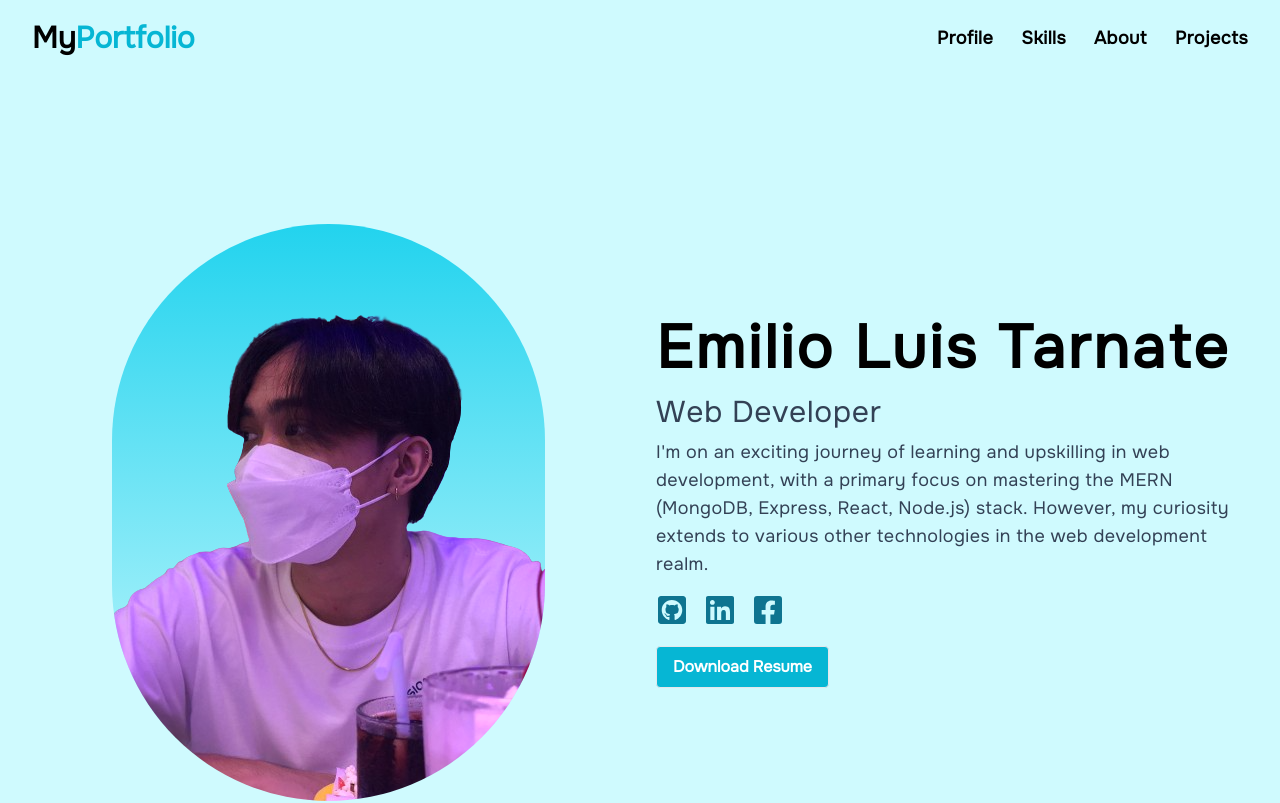
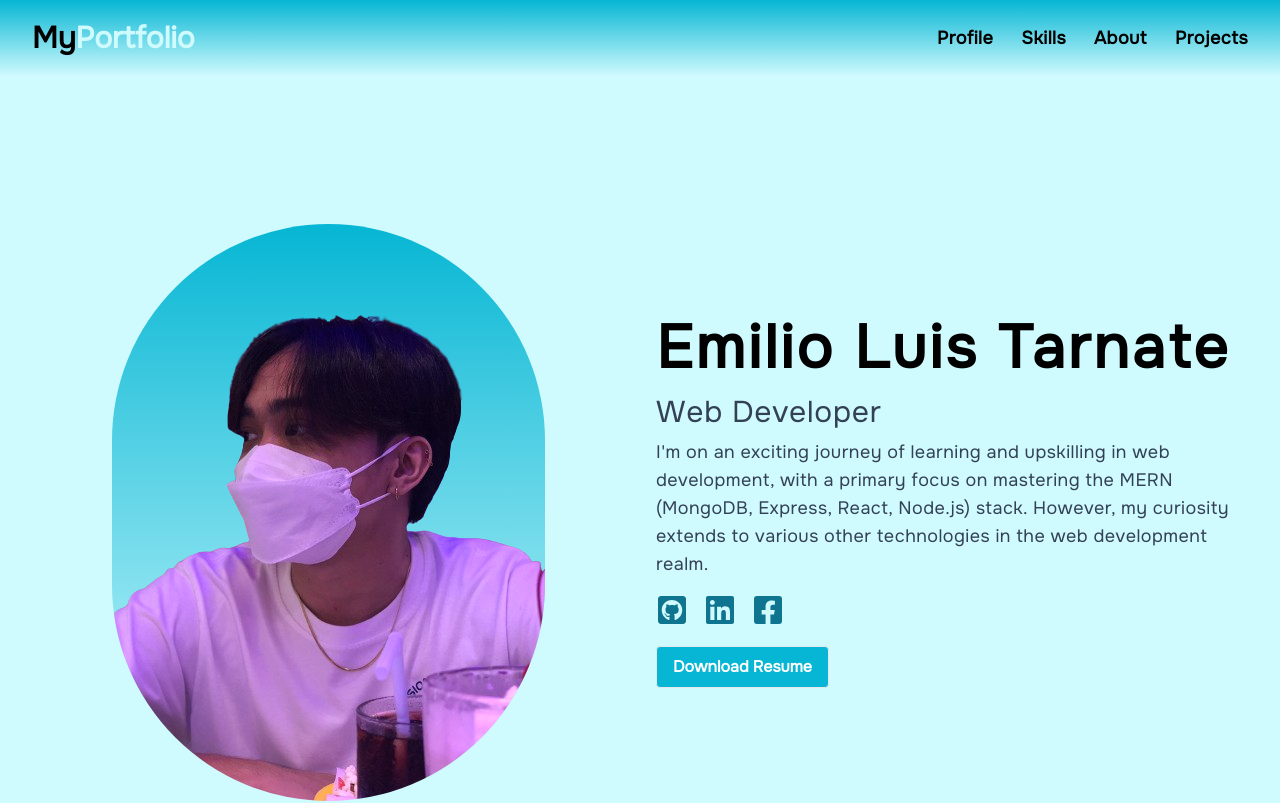
Before and after one commit to ulzzz/portfolio, a React (Vite) app: page / in a window 1280 px wide. Shown: the top 803 px of the page. Built offline with nearby package versions, Linux system fonts and the light colour scheme.

Commit message:
fixed navbar

```diff
--- a/package.json
+++ b/package.json
@@ -26,6 +26,8 @@
     "eslint-plugin-react-hooks": "^4.6.0",
     "eslint-plugin-react-refresh": "^0.4.3",
     "postcss": "^8.4.31",
+    "prettier": "^3.0.3",
+    "prettier-plugin-tailwindcss": "^0.5.6",
     "tailwindcss": "^3.3.3",
     "vite": "^4.4.5"
   }
--- a/src/components/Hero.jsx
+++ b/src/components/Hero.jsx
@@ -4,7 +4,7 @@ import React, { useState } from 'react';
 
 const Hero = () => {
   const [resumePath, setResumePath] = useState(
-    '/EmilioLuis_Tarnate_RESUME.pdf'
+    '/EmilioLuis_Tarnate_RESUME.pdf',
   );
 
   const handleDownloadResume = () => {
@@ -17,7 +17,7 @@ const Hero = () => {
   return (
     <div className="bg-cyan-100 py-8 md:py-32">
       <div className="align-element grid items-center gap-8  md:grid-cols-2">
-        <div className="mx-auto bg-gradient-to-b from-cyan-400 mt-5  rounded-full overflow-hidden text-center ">
+        <div className="mx-auto bg-gradient-to-b from-cyan-500 mt-5  rounded-full overflow-hidden text-center ">
           <img src={myPic} alt="Emilio Luis Tarnate" className="" />
         </div>
         <article>
--- a/src/components/Navbar.jsx
+++ b/src/components/Navbar.jsx
@@ -10,11 +10,11 @@ const Navbar = () => {
   };
 
   return (
-    <nav className="bg-cyan-100">
+    <nav className="bg-gradient-to-b from-cyan-500 to-cyan-100">
       <div className="align-element py-4 sm:py-5">
-        <div className="container mx-auto flex items-center justify-between">
+        <div className="container mx-auto flex items-center justify-between ">
           <h2 className="text-3xl font-bold">
-            My<span className="text-cyan-500">Portfolio</span>
+            My<span className="text-cyan-100">Portfolio</span>
           </h2>
           <div className="flex gap-x-3 font-medium">
             {/* Desktop navigation for larger screens */}
```
Also changed, not shown: 1 other file (tests, documents, lock files or other folders).
